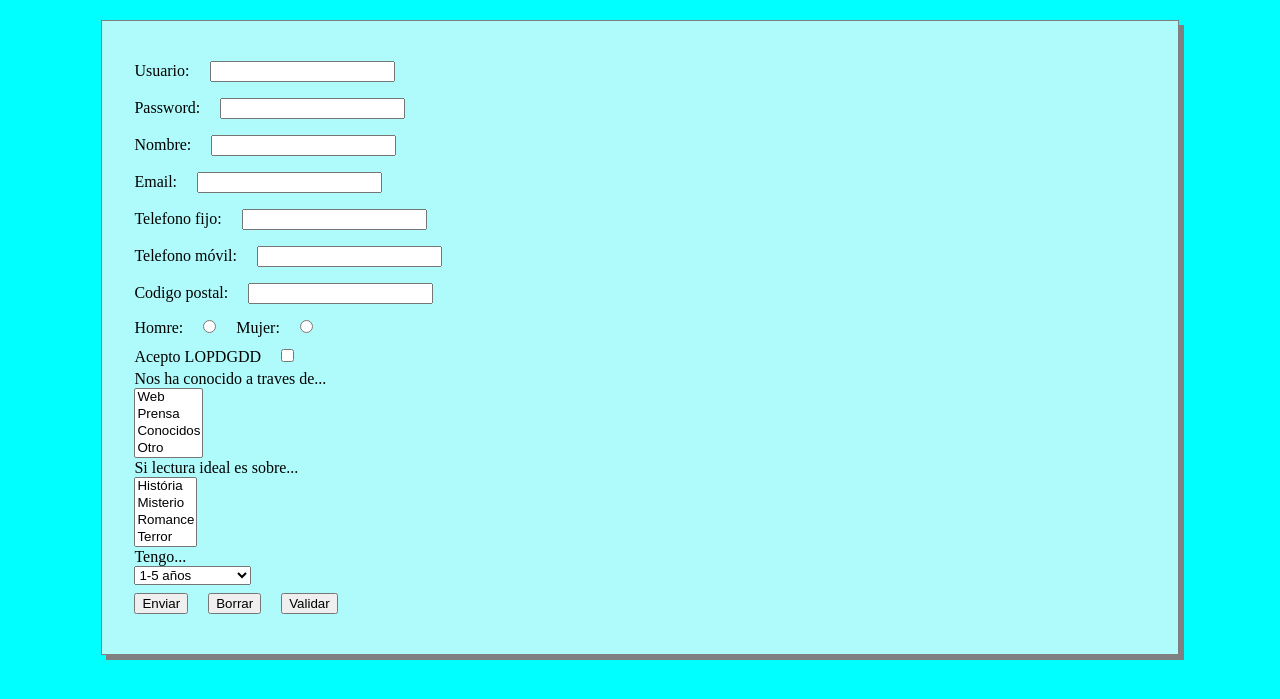
After one commit to teococh/web-server, a PHP site: page /php/sesiones/ejercicio3/Teo.php in a window 1280 px wide. The commit adds this page. Shown: the top 699 px of the page. Run offline with PHP 8.4, Linux system fonts and the light colour scheme; data that the repository does not hold is empty.

Commit message:
Urgencia

```diff
--- /dev/null
+++ b/php/sesiones/ejercicio3/Teo.php
@@ -0,0 +1,94 @@
+<!DOCTYPE html>
+<html lang="es">
+<head>
+    <meta charset="UTF-8">
+    <meta name="viewport" content="width=device-width, initial-scale=1.0">
+    <title>Teo Coch Catalan 2ºDAW</title>
+    <style>
+    article {
+    width: 80%;
+    margin: 20px auto 0px auto;
+    border: 1px gray solid;
+    box-shadow: 5px 5px gray;
+    background-color: rgba(250, 250, 250, 0.7);
+    padding: 2rem;
+    }
+    body {
+        background-color: aqua;
+    }
+    input {
+        margin: 0.5rem 1rem 0.5rem 1rem;
+    }
+    .boton {
+        margin-left: 0;
+    }
+    </style>
+</head>
+<body>
+    <?php
+    include './Teo_v.php';
+
+        $usuario;
+        $password;
+        $nombre;
+        $email;
+        $fijo;
+        $movil;
+        $codigoPostal;
+        $publicidad;
+        $novela;
+        $edad;
+        if (isset($_POST['validar'])) {
+            $usuario = vUsuario($_REQUEST['usuario']);
+            $password = vPassword($_REQUEST['password']);
+            $nombre = vNombre($_REQUEST['nombre']);
+            $email = vEmail($_REQUEST['email']);
+            $fijo = vFijo($_REQUEST['fijo']);
+            $movil = vMovil($_REQUEST['movil']);
+            $codigoPostal = $_REQUEST['cp'];
+        }
+        if (isset($_POST['enviar'])) {
+
+        }
+    ?>
+    <article id="ejercicio1">
+        <form action="Teo_ok.php" method="post">
+            <label>Usuario: </label><input type="text" name="usuario" value="<?php echo $usuario;?>" /><br>
+            <label>Password: </label><input type="password" name="password" value="<?php echo $password;?>" /><br>
+            <label>Nombre: </label><input type="text" name="nombre" value="<?php echo $nombre;?>" ><br>
+            <label>Email: </label><input type="text" name="email" value="<?php echo $email;?>" /><br>
+            <label>Telefono fijo: </label><input type="text" name="fijo" value="<?php echo $fijo;?>" ><br>
+            <label>Telefono móvil: </label><input type="text" name="movil" value="<?php echo $movil;?>" ><br>
+            <label>Codigo postal: </label><input type="text" name="cp" value="<?php echo $codigoPostal;?>" ><br>
+            Homre: <input type="radio" name="sexo" value="h"> Mujer: <input type="radio" name="sexo" value="h" ><br>
+            <label>Acepto LOPDGDD </label><input type="checkbox" name="terms" ><br>
+            <label>Nos ha conocido a traves de... </label><br>
+            <select multiple name="publicidad[]" >
+                <option value="web">Web</option>
+                <option value="prensa">Prensa</option>
+                <option value="conocidos">Conocidos</option>
+                <option value="otro">Otro</option>
+            </select><br>
+            <label>Si lectura ideal es sobre... </label><br>
+            <select multiple name="novelas[]" >
+                <option value="historia">História</option>
+                <option value="misterio">Misterio</option>
+                <option value="romance">Romance</option>
+                <option value="terror">Terror</option>
+                <option value="comic">Comic</option>
+            </select><br>
+            <label>Tengo... </label><br>
+            <select name='edad' >
+                <option value="1-5">1-5 años</option>
+                <option value="6-11">6-11 años</option>
+                <option value="12-15">12-15 años</option>
+                <option value="16-18">16-18 años</option>
+                <option value="18">mas de 18 años</option>
+            </select><br>
+            <input type="submit" name="enviar" value="Enviar" class="boton">
+            <input type="reset" name="borrar" value="Borrar" class="boton">
+            <input type="submit" name="validar" value="Validar" class="boton">
+        </form>
+    </article>
+</body>
+</html>
--- a/php/Examen-ev1/Teo_v.php
+++ b/php/sesiones/ejercicio3/Teo_v.php
@@ -14,22 +14,22 @@
     <?php
     function vUsuario($vusuario){
         if (strlen($vusuario) > 4) {
-            return $vusuario;
+            return "<h4 class='bien'>".$vusuario."<h4>";
         }else{
-            return "";
+            return "<h4 class='mal'>".$vusuario."<h4>";
         }
     }
     function vPassword($vpassword){
         if (strlen($vpassword) >= 6) {
-            return $vpassword;
+            return "<h4 class='bien'>".$vpassword."<h4>";
         }else {
-            return "";
+            return "<h4 class='mal'>".$vpassword."<h4>";
         }
     }
     function vNombre($vnombre){
         # El nombre debe tener de 3 a 18 caracteres alfanumericos
         if (preg_match('/^(?=.{3,18}$)[a-zñA-ZÑ](\s?[a-zñA-ZÑ])*$/', $vnombre)) {
-            return $vnombre;
+            return "<h4 class='bien'>".$vnombre."<h4>";
         }else{
             return "";
         }
```
Also changed, not shown: php/sesiones/css/styles.css (+7 -0 lines), php/sesiones/sesiones2A.php (+67 -22 lines), php/sesiones/sesiones2B.php (+7 -4 lines), php/sesiones/sesiones3.php (deleted, +0 -29 lines), php/sesiones/ejercicio3/Teo_ok.php (renamed from php/Examen-ev1/Teo_ok.php), 2 other files.
